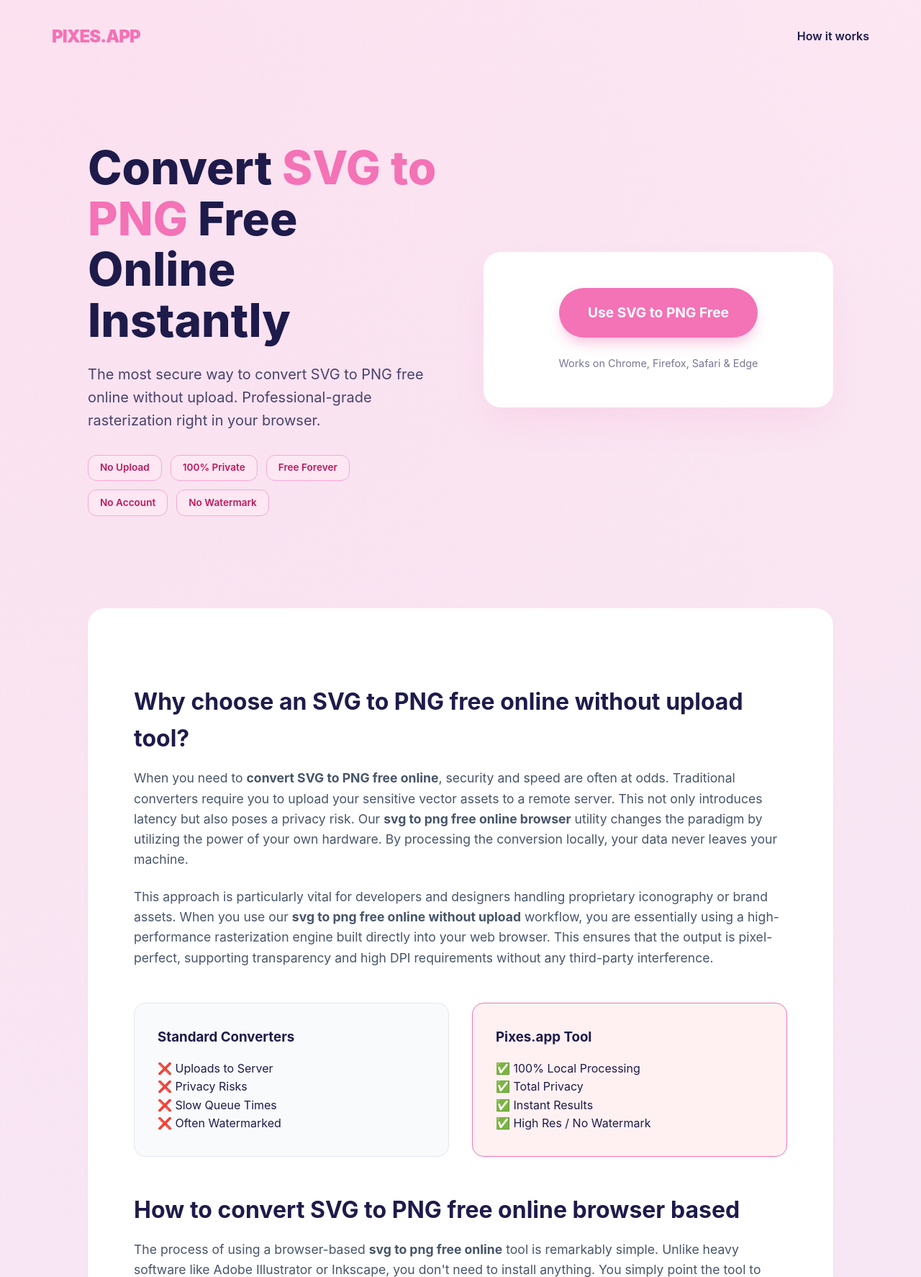
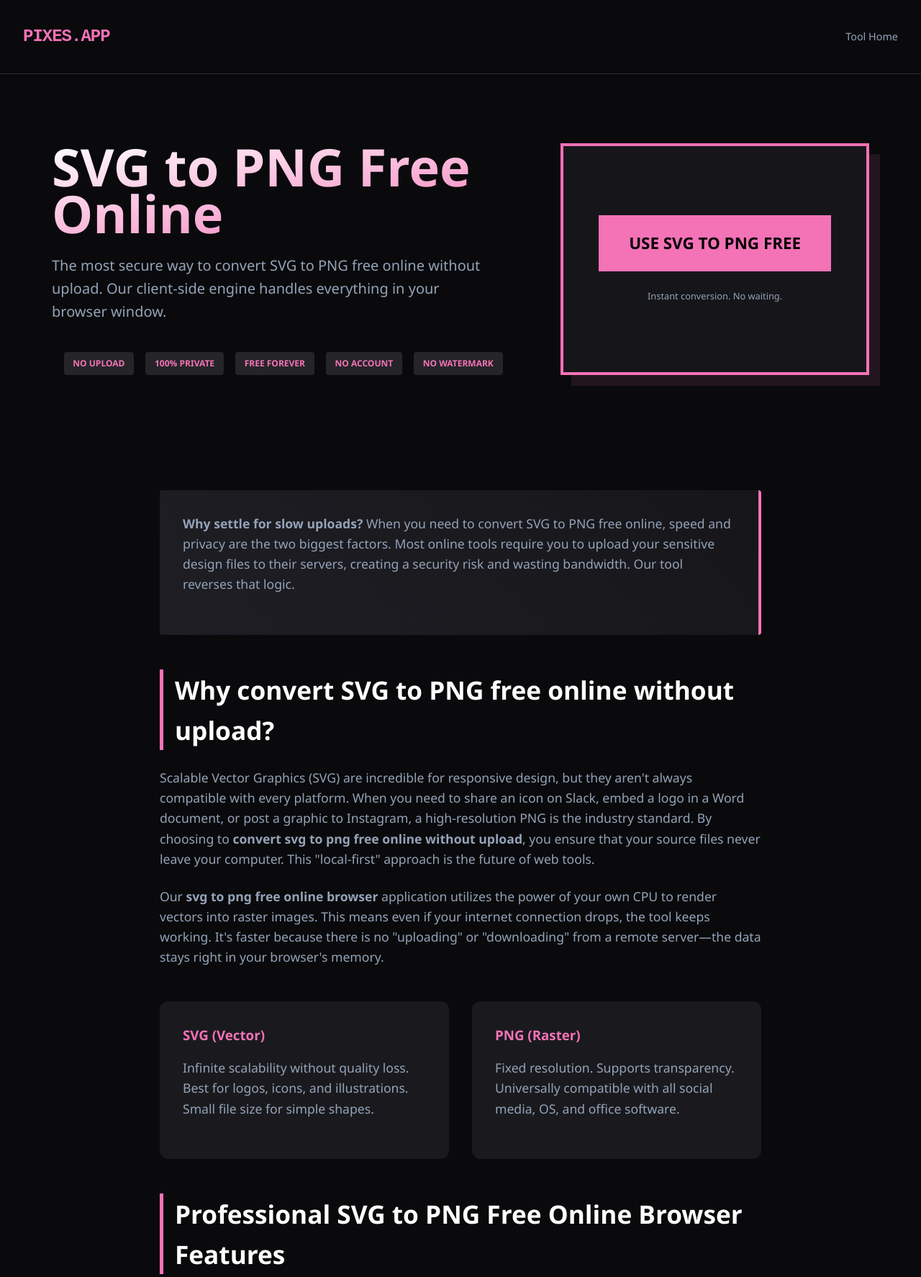
Before and after one commit to PixesApp/svg-to-png-free, a plain HTML site: page index.html in a window 1280 px wide. Shown: the top 1774 px of the page at 72% size. Drawn offline with Linux system fonts and the light colour scheme.

Commit message:
Add index.html

```diff
--- a/index.html
+++ b/index.html
@@ -3,181 +3,183 @@
 <head>
 <meta charset="UTF-8">
 <meta name="viewport" content="width=device-width, initial-scale=1.0">
-    <title>SVG to PNG Free Online - Instant Browser Conversion | Pixes.app</title>
-    <meta name="description" content="Convert SVG to PNG free online instantly. No uploads required - 100% private browser-side conversion. High-quality, no watermark, and free forever.">
-    <meta name="keywords" content="svg to png free online, convert svg to png, svg to png free online without upload, svg to png free online browser">
-    <link rel="canonical" href="https://pixes.app/svg-to-png">
+<title>SVG to PNG Free Online - Convert SVG to PNG without Upload</title>
+<meta name="description" content="The fastest SVG to PNG free online tool. Convert SVG to PNG free online without upload. 100% private, browser-based, no watermark, and free forever.">
+<meta name="keywords" content="svg to png free online, convert svg to png, svg to png free online without upload, svg to png free online browser, vector to raster">
+<link rel="canonical" href="https://pixes.app/svg-to-png" />
 
 <!-- Open Graph / Facebook -->
 <meta property="og:type" content="website">
 <meta property="og:url" content="https://pixes.app/svg-to-png">
-    <meta property="og:title" content="SVG to PNG Free Online - Instant & Private">
-    <meta property="og:description" content="The fastest way to convert SVG to PNG free online without upload. Secure, browser-based, and high resolution.">
-    <meta property="og:image" content="https://pixes.app/svg-to-png/og-image.jpg">
+<meta property="og:title" content="SVG to PNG Free Online - Private & Instant">
+<meta property="og:description" content="Instant browser-based conversion. No file uploads, no account required. Convert SVG to PNG free online without upload.">
+<meta property="og:image" content="https://pixes.app/og-image.png">
 
 <!-- Twitter -->
 <meta property="twitter:card" content="summary_large_image">
 <meta property="twitter:url" content="https://pixes.app/svg-to-png">
-    <meta property="twitter:title" content="SVG to PNG Free Online - Instant & Private">
-    <meta property="twitter:description" content="The fastest way to convert SVG to PNG free online without upload. Secure, browser-based, and high resolution.">
+<meta property="twitter:title" content="SVG to PNG Free Online - Private & Instant">
+<meta property="twitter:description" content="Professional SVG to PNG conversion in your browser. No server uploads, 100% private.">
 
 <script type="application/ld+json">
 {
   "@context": "https://schema.org",
   "@type": "WebApplication",
   "name": "SVG to PNG Converter",
+  "alternateName": "Pixes SVG to PNG",
   "url": "https://pixes.app/svg-to-png",
-      "description": "A free, browser-based tool to convert SVG files to PNG images without server uploads.",
+  "image": "https://pixes.app/logo.png",
   "applicationCategory": "MultimediaApplication",
   "operatingSystem": "All",
   "offers": {
     "@type": "Offer",
     "price": "0",
     "priceCurrency": "USD"
-      }
+  },
+  "featureList": "No upload required, 100% Private, Instant Browser Conversion, No Watermark",
+  "description": "A high-performance tool to convert SVG to PNG free online without upload. Processes files locally in your browser for maximum security."
 }
 </script>
 
 <style>
 :root {
     --accent: #f472b6;
-            --dark: #1e1b4b;
-            --light: #fdf2f8;
-            --glass: rgba(255, 255, 255, 0.8);
-            --border-radius: 24px;
+    --bg-deep: #0a0a0c;
+    --surface: #16161a;
+    --text-main: #e2e8f0;
+    --text-dim: #94a3b8;
+    --brutalist-border: 4px solid #f472b6;
 }
 
 * { box-sizing: border-box; margin: 0; padding: 0; }
 
 body {
-            font-family: 'Inter', system-ui, -apple-system, sans-serif;
-            background-color: var(--light);
-            color: var(--dark);
+    background-color: var(--bg-deep);
+    color: var(--text-main);
+    font-family: 'Segoe UI', Roboto, Helvetica, Arial, sans-serif;
     line-height: 1.6;
     overflow-x: hidden;
 }
 
-        .neo-gradient {
-            background: radial-gradient(circle at top left, #f472b622, transparent),
-                        radial-gradient(circle at bottom right, #6366f111, transparent);
+.visual-shell {
+    display: flex;
+    flex-direction: column;
     min-height: 100vh;
 }
 
 header {
     padding: 2rem;
+    border-bottom: 1px solid #2d2d35;
     display: flex;
     justify-content: space-between;
     align-items: center;
+}
+
+.brand-mark {
+    font-family: 'Courier New', Courier, monospace;
+    font-weight: 900;
+    font-size: 1.5rem;
+    color: var(--accent);
+    text-transform: uppercase;
+    letter-spacing: -1px;
+}
+
+.hero-block {
+    display: grid;
+    grid-template-columns: 1.2fr 0.8fr;
+    gap: 4rem;
+    padding: 6rem 2rem;
     max-width: 1200px;
     margin: 0 auto;
 }
 
-        .logo {
-            font-weight: 900;
-            font-size: 1.5rem;
-            letter-spacing: -1px;
-            color: var(--accent);
-            text-decoration: none;
+@media (max-width: 900px) {
+    .hero-block { grid-template-columns: 1fr; padding: 3rem 1.5rem; text-align: center; }
 }
 
-        main {
-            max-width: 1100px;
-            margin: 0 auto;
-            padding: 2rem;
-        }
-
-        .hero-section {
-            display: grid;
-            grid-template-columns: 1fr 1fr;
-            gap: 4rem;
-            align-items: center;
-            padding: 4rem 0;
-        }
-
-        @media (max-width: 850px) {
-            .hero-section { grid-template-columns: 1fr; text-align: center; }
-            .badge-container { justify-content: center; }
-        }
-
-        h1 {
-            font-size: clamp(2.5rem, 5vw, 4rem);
-            line-height: 1.1;
+.h1-wrap h1 {
+    font-size: clamp(2.5rem, 8vw, 4.5rem);
+    line-height: 0.9;
     margin-bottom: 1.5rem;
     font-weight: 800;
+    background: linear-gradient(to bottom right, #fff, var(--accent));
+    -webkit-background-clip: text;
+    -webkit-text-fill-color: transparent;
 }
-
-        h1 span { color: var(--accent); }
 
 .tagline {
     font-size: 1.25rem;
-            margin-bottom: 2rem;
-            opacity: 0.8;
+    color: var(--text-dim);
+    margin-bottom: 2.5rem;
+    max-width: 600px;
 }
 
-        .cta-box {
-            background: white;
+.action-zone {
+    background: var(--surface);
+    border: var(--brutalist-border);
     padding: 3rem;
-            border-radius: var(--border-radius);
-            box-shadow: 0 25px 50px -12px rgba(244, 114, 182, 0.15);
-            border: 2px solid white;
+    display: flex;
+    flex-direction: column;
+    align-items: center;
+    justify-content: center;
     position: relative;
-            overflow: hidden;
+    box-shadow: 15px 15px 0px rgba(244, 114, 182, 0.1);
 }
 
 .main-cta {
-            display: inline-block;
     background: var(--accent);
-            color: white;
+    color: #000;
     text-decoration: none;
     padding: 1.2rem 2.5rem;
-            border-radius: 50px;
-            font-weight: 700;
-            font-size: 1.2rem;
-            transition: transform 0.2s, box-shadow 0.2s;
-            box-shadow: 0 10px 20px -5px rgba(244, 114, 182, 0.5);
-            margin-bottom: 1.5rem;
+    font-weight: 900;
+    font-size: 1.4rem;
+    text-transform: uppercase;
+    transition: all 0.2s ease;
+    display: inline-block;
+    border: 2px solid transparent;
 }
 
 .main-cta:hover {
-            transform: translateY(-3px);
-            box-shadow: 0 15px 30px -5px rgba(244, 114, 182, 0.6);
+    transform: translate(-4px, -4px);
+    box-shadow: 6px 6px 0px #fff;
 }
 
-        .badge-container {
+.trust-badges {
     display: flex;
     flex-wrap: wrap;
-            gap: 0.75rem;
-            margin-top: 1rem;
+    gap: 1rem;
+    margin-top: 2rem;
+    justify-content: center;
 }
 
-        .badge {
-            background: #fce7f3;
-            color: #be185d;
-            padding: 0.4rem 1rem;
-            border-radius: 12px;
-            font-size: 0.85rem;
-            font-weight: 600;
-            border: 1px solid #f9a8d4;
+.badge-item {
+    background: #252529;
+    padding: 0.4rem 0.8rem;
+    font-size: 0.75rem;
+    font-weight: 700;
+    text-transform: uppercase;
+    color: var(--accent);
+    border-radius: 4px;
 }
 
-        .content-shell {
-            background: white;
-            margin-top: 4rem;
-            border-radius: var(--border-radius);
-            padding: 4rem;
-            box-shadow: 0 4px 6px -1px rgba(0, 0, 0, 0.05);
+.seo-content-vault {
+    max-width: 900px;
+    margin: 4rem auto;
+    padding: 0 2rem;
 }
 
-        .seo-text h2 {
-            font-size: 2rem;
-            margin: 2.5rem 0 1rem;
-            color: var(--dark);
+.seo-content-vault h2 {
+    font-size: 2.2rem;
+    margin: 3rem 0 1.5rem;
+    color: #fff;
+    border-left: 5px solid var(--accent);
+    padding-left: 1rem;
 }
 
-        .seo-text p {
+.seo-content-vault p {
     margin-bottom: 1.5rem;
     font-size: 1.1rem;
-            color: #475569;
+    color: var(--text-dim);
 }
 
 .comparison-grid {
@@ -188,162 +190,184 @@
 }
 
 .comp-card {
+    background: #1a1a1e;
     padding: 2rem;
-            border-radius: 16px;
-            background: #f8fafc;
-            border: 1px solid #e2e8f0;
+    border-radius: 12px;
 }
 
-        .comp-card.highlight {
-            border-color: var(--accent);
-            background: #fff1f2;
+.comp-card h3 { color: var(--accent); margin-bottom: 1rem; }
+
+.faq-section {
+    margin: 4rem 0;
 }
 
 details {
+    background: #1a1a1e;
     margin-bottom: 1rem;
-            background: #f8fafc;
-            border-radius: 12px;
-            padding: 1rem;
+    border-radius: 8px;
+    overflow: hidden;
 }
 
 summary {
+    padding: 1.5rem;
+    cursor: pointer;
     font-weight: 700;
-            cursor: pointer;
     list-style: none;
     display: flex;
     justify-content: space-between;
     align-items: center;
 }
 
-        summary::after { content: '+'; font-size: 1.5rem; color: var(--accent); }
+summary::after { content: '+'; color: var(--accent); font-size: 1.5rem; }
+
+details[open] summary::after { content: '-'; }
+
+.details-inner {
+    padding: 0 1.5rem 1.5rem;
+    color: var(--text-dim);
+}
 
 .related-wrapper {
+    background: #111114;
+    padding: 3rem;
+    border-radius: 20px;
     margin: 4rem 0;
-            padding: 2rem;
-            border-top: 4px solid var(--accent);
-            background: #1e1b4b;
-            color: white;
-            border-radius: 0 0 24px 24px;
+    border: 1px dashed #333;
 }
 
-        .related-wrapper h2 { color: white; margin-bottom: 1.5rem; }
-        .related-wrapper ul { list-style: none; display: flex; gap: 2rem; flex-wrap: wrap; }
-        .related-wrapper a { text-decoration: none; font-weight: 600; }
+.related-wrapper h2 { border: none; padding: 0; margin-top: 0; margin-bottom: 2rem; text-align: center; }
+
+.related-wrapper ul {
+    list-style: none;
+    display: flex;
+    flex-wrap: wrap;
+    gap: 1.5rem;
+    justify-content: center;
+}
+
+.related-wrapper a {
+    text-decoration: none;
+    font-weight: 700;
+    padding: 0.5rem 1rem;
+    border: 1px solid currentColor;
+    border-radius: 50px;
+    transition: background 0.2s;
+}
+
+.related-wrapper a:hover { background: rgba(255,255,255,0.05); }
 
 footer {
+    padding: 4rem 2rem;
     text-align: center;
-            padding: 4rem 2rem;
-            opacity: 0.7;
+    border-top: 1px solid #2d2d35;
+    margin-top: auto;
 }
 
-        footer a { color: var(--dark); font-weight: 700; }
+footer a { color: var(--accent); text-decoration: none; font-weight: 600; }
 
-        .visual-element {
-            position: absolute;
-            z-index: -1;
-            filter: blur(80px);
-            border-radius: 50%;
+.highlight-box {
+    background: linear-gradient(45deg, #1e1e24, #16161a);
+    padding: 2rem;
+    border-radius: 4px;
+    border-right: 4px solid var(--accent);
+    margin: 2rem 0;
 }
 </style>
 </head>
 <body>
-    <div class="neo-gradient">
+
+<div class="visual-shell">
     <header>
-            <a href="https://pixes.app" class="logo">PIXES.APP</a>
-            <nav>
-                <a href="#features" style="text-decoration: none; color: var(--dark); font-weight: 600;">How it works</a>
-            </nav>
+        <div class="brand-mark">Pixes.App</div>
+        <nav><a href="https://pixes.app/svg-to-png" style="color:var(--text-dim); text-decoration:none; font-size:0.9rem;">Tool Home</a></nav>
     </header>
 
     <main>
-            <section class="hero-section">
-                <div>
-                    <h1>Convert <span>SVG to PNG</span> Free Online Instantly</h1>
-                    <p class="tagline">The most secure way to convert SVG to PNG free online without upload. Professional-grade rasterization right in your browser.</p>
-                    <div class="badge-container">
-                        <span class="badge">No Upload</span>
-                        <span class="badge">100% Private</span>
-                        <span class="badge">Free Forever</span>
-                        <span class="badge">No Account</span>
-                        <span class="badge">No Watermark</span>
+        <section class="hero-block">
+            <div class="h1-wrap">
+                <h1>SVG to PNG Free Online</h1>
+                <p class="tagline">The most secure way to convert SVG to PNG free online without upload. Our client-side engine handles everything in your browser window.</p>
+                <div class="trust-badges">
+                    <span class="badge-item">No Upload</span>
+                    <span class="badge-item">100% Private</span>
+                    <span class="badge-item">Free Forever</span>
+                    <span class="badge-item">No Account</span>
+                    <span class="badge-item">No Watermark</span>
                 </div>
             </div>
-                <div class="cta-box">
-                    <div style="text-align: center;">
+
+            <aside class="action-zone">
                 <a href="https://pixes.app/svg-to-png" class="main-cta">Use SVG to PNG Free</a>
-                        <p style="font-size: 0.9rem; opacity: 0.6;">Works on Chrome, Firefox, Safari & Edge</p>
-                    </div>
-                    <div class="visual-element" style="width: 200px; height: 200px; background: var(--accent); top: -50px; right: -50px;"></div>
-                </div>
+                <p style="margin-top:1.5rem; font-size:0.8rem; color:var(--text-dim);">Instant conversion. No waiting.</p>
+            </aside>
         </section>
 
-            <article class="content-shell">
-                <div class="seo-text">
-                    <h2>Why choose an SVG to PNG free online without upload tool?</h2>
-                    <p>When you need to <strong>convert SVG to PNG free online</strong>, security and speed are often at odds. Traditional converters require you to upload your sensitive vector assets to a remote server. This not only introduces latency but also poses a privacy risk. Our <strong>svg to png free online browser</strong> utility changes the paradigm by utilizing the power of your own hardware. By processing the conversion locally, your data never leaves your machine.</p>
+        <article class="seo-content-vault">
+            <div class="highlight-box">
+                <p><strong>Why settle for slow uploads?</strong> When you need to convert SVG to PNG free online, speed and privacy are the two biggest factors. Most online tools require you to upload your sensitive design files to their servers, creating a security risk and wasting bandwidth. Our tool reverses that logic.</p>
+            </div>
 
-                    <p>This approach is particularly vital for developers and designers handling proprietary iconography or brand assets. When you use our <strong>svg to png free online without upload</strong> workflow, you are essentially using a high-performance rasterization engine built directly into your web browser. This ensures that the output is pixel-perfect, supporting transparency and high DPI requirements without any third-party interference.</p>
+            <h2>Why convert SVG to PNG free online without upload?</h2>
+            <p>Scalable Vector Graphics (SVG) are incredible for responsive design, but they aren't always compatible with every platform. When you need to share an icon on Slack, embed a logo in a Word document, or post a graphic to Instagram, a high-resolution PNG is the industry standard. By choosing to <strong>convert svg to png free online without upload</strong>, you ensure that your source files never leave your computer. This "local-first" approach is the future of web tools.</p>
+
+            <p>Our <strong>svg to png free online browser</strong> application utilizes the power of your own CPU to render vectors into raster images. This means even if your internet connection drops, the tool keeps working. It's faster because there is no "uploading" or "downloading" from a remote server—the data stays right in your browser's memory.</p>
 
             <div class="comparison-grid">
                 <div class="comp-card">
-                            <h3>Standard Converters</h3>
-                            <ul style="list-style: none; margin-top: 1rem;">
-                                <li>❌ Uploads to Server</li>
-                                <li>❌ Privacy Risks</li>
-                                <li>❌ Slow Queue Times</li>
-                                <li>❌ Often Watermarked</li>
-                            </ul>
+                    <h3>SVG (Vector)</h3>
+                    <p>Infinite scalability without quality loss. Best for logos, icons, and illustrations. Small file size for simple shapes.</p>
                 </div>
-                        <div class="comp-card highlight">
-                            <h3>Pixes.app Tool</h3>
-                            <ul style="list-style: none; margin-top: 1rem;">
-                                <li>✅ 100% Local Processing</li>
-                                <li>✅ Total Privacy</li>
-                                <li>✅ Instant Results</li>
-                                <li>✅ High Res / No Watermark</li>
-                            </ul>
+                <div class="comp-card">
+                    <h3>PNG (Raster)</h3>
+                    <p>Fixed resolution. Supports transparency. Universally compatible with all social media, OS, and office software.</p>
                 </div>
             </div>
 
-                    <h2>How to convert SVG to PNG free online browser based</h2>
-                    <p>The process of using a browser-based <strong>svg to png free online</strong> tool is remarkably simple. Unlike heavy software like Adobe Illustrator or Inkscape, you don't need to install anything. You simply point the tool to your SVG file, and the browser's rendering engine (like Blink or WebKit) draws the vector data onto a virtual canvas. From there, it is exported as a high-quality PNG file.</p>
+            <h2>Professional SVG to PNG Free Online Browser Features</h2>
+            <p>Many users ask: "Is it really free?" Yes. We believe that basic utility tools should be accessible to everyone without paywalls or annoying watermarks. When you use our <strong>svg to png free online</strong> converter, you get the full resolution output without any hidden catches. Whether you are a developer looking to rasterize a UI component or a marketer needing a quick logo for a presentation, this tool is built for your workflow.</p>
 
-                    <p>This method allows for incredible flexibility. You can handle complex gradients, paths, and even embedded CSS styles within the SVG. Because it’s a <strong>convert svg to png</strong> process that happens in real-time, you can often preview the results before saving, ensuring that the transparency and dimensions are exactly what you need for your project.</p>
+            <p>The technical advantage of our <strong>convert svg to png</strong> logic is that it respects all SVG attributes, including CSS filters, gradients, and masks. Because it uses your browser's native rendering engine (Chrome, Firefox, or Safari), the output is exactly what you see in your design software.</p>
 
-                    <h2>The Technical Edge of Local Conversion</h2>
-                    <p>Most users don't realize that their browser is one of the most sophisticated vector rendering engines in existence. By leveraging this, our <strong>svg to png free online</strong> tool avoids the common pitfalls of server-side rendering, such as missing fonts or broken path interpretations. We provide a clean, "what you see is what you get" experience. Whether you're a web developer looking to create fallbacks for older browsers or a marketer needing a quick social media asset, this tool provides professional results in seconds.</p>
-
-                    <div style="margin: 3rem 0;">
-                        <h3>Frequently Asked Questions</h3>
+            <div class="faq-section">
+                <h2>Frequently Asked Questions</h2>
                 <details>
                     <summary>Is my data safe when I convert SVG to PNG?</summary>
-                            <p>Absolutely. Since this is an <strong>svg to png free online without upload</strong> tool, your files are processed entirely in your browser's memory. No data is ever sent to our servers.</p>
+                    <div class="details-inner">
+                        Absolutely. Unlike other converters, we do not upload your files to any server. All processing happens locally in your browser using JavaScript and Canvas API. Your files stay on your machine.
+                    </div>
                 </details>
                 <details>
-                            <summary>Does it support transparent backgrounds?</summary>
-                            <p>Yes, our <strong>svg to png free online browser</strong> converter preserves the alpha channel of your original SVG, ensuring your PNG has a perfect transparent background.</p>
+                    <summary>Does this tool support transparent backgrounds?</summary>
+                    <div class="details-inner">
+                        Yes! If your SVG has a transparent background, the resulting PNG will maintain that transparency, making it perfect for logos and web assets.
+                    </div>
                 </details>
                 <details>
-                            <summary>Is there a limit on file size?</summary>
-                            <p>The only limit is your device's RAM. Most modern browsers can easily handle very large SVG files for conversion to high-resolution PNGs.</p>
+                    <summary>Can I convert large SVG files?</summary>
+                    <div class="details-inner">
+                        Since the tool uses your computer's resources, it can handle very large and complex SVG files that often crash server-side converters.
+                    </div>
                 </details>
             </div>
 
             <div class="related-wrapper">
                 <h2>Related Converters</h2>
                 <ul>
-                            <li><a href="https://PixesApp.github.io/compress-to-target-size-free/" style="color: #4ade80">Compress to Target Size</a></li>
-                            <li><a href="https://PixesApp.github.io/image-to-css-box-shadow-free/" style="color: #4ade80">Image to CSS Box-Shadow</a></li>
-                            <li><a href="https://PixesApp.github.io/jpg-to-png-free/" style="color: #34d399">JPG to PNG</a></li>
+                    <li><a href="https://PixesApp.github.io/video-to-gif-free/" style="color: #4ade80">Video to GIF</a></li>
+                    <li><a href="https://PixesApp.github.io/social-media-image-pack-free/" style="color: #34d399">Social Media Image Pack</a></li>
+                    <li><a href="https://PixesApp.github.io/webp-compressor-free/" style="color: #fbbf24">WEBP Compressor</a></li>
                 </ul>
             </div>
-                </div>
+
+            <h2>Optimizing Your Workflow</h2>
+            <p>In a world where privacy is increasingly scarce, using an <strong>svg to png free online without upload</strong> tool is a smart choice for professionals. You don't have to worry about your designs being stored on a third-party server or used for AI training data. You get a clean, high-quality PNG file in seconds, ready for any project. Experience the fastest <strong>svg to png free online browser</strong> utility available today and bookmark us for all your future conversion needs.</p>
         </article>
     </main>
 
     <footer>
-            <p>&copy; 2023 <a href="https://pixes.app">Pixes.app</a> - High-performance browser tools for creators.</p>
+        <p>&copy; 2024 <a href="https://pixes.app">Pixes.App</a> - Privacy-First Web Utilities</p>
     </footer>
 </div>
+
 </body>
 </html>
```
Lines whose indentation alone changed are shown as unchanged.
